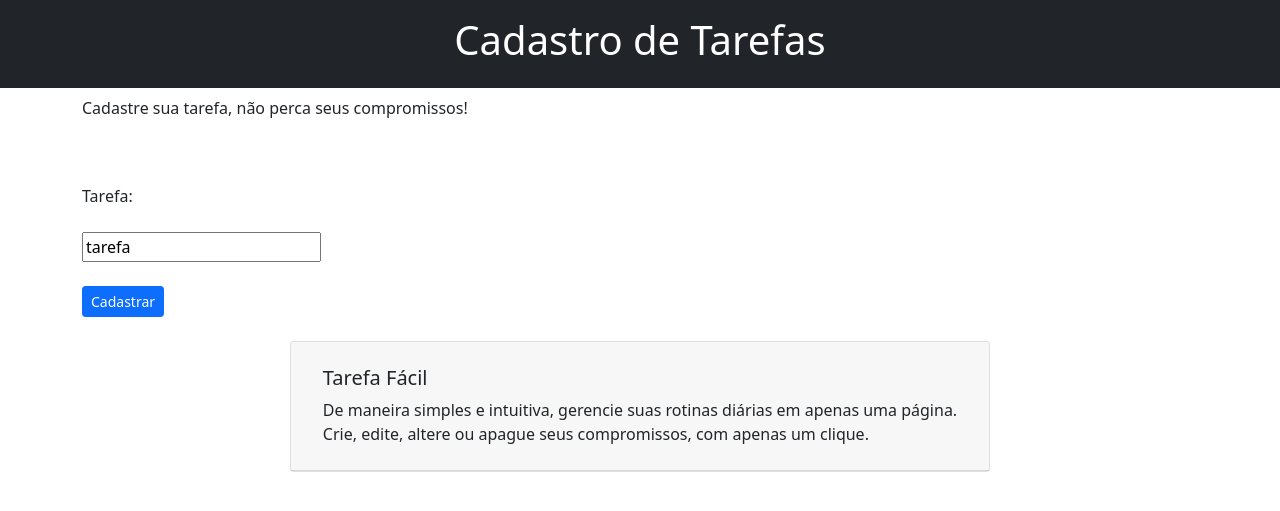
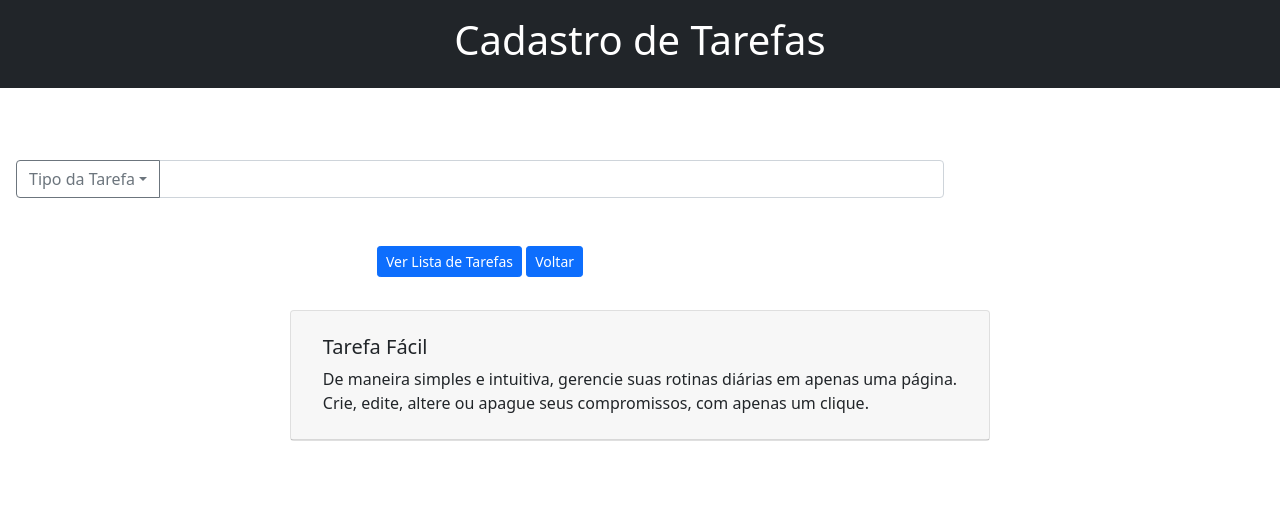
Before and after one commit to GetulioCastro/tarefa_facil, a Django app: page /cadastro/ in a window 1280 px wide. Shown: the top 511 px of the page. Run offline with Django 4.2, Linux system fonts and the light colour scheme.

Commit message:
melhoradas as páginas cadastrar e listar tarefas

```diff
--- a/tarefa_facil/base/templates/base/tarefa_cadastrar.html
+++ b/tarefa_facil/base/templates/base/tarefa_cadastrar.html
@@ -15,22 +15,37 @@
 
 </head>
 <body>
+
     <div class="p-3 mb-2 bg-dark text-white">
         <div class="text-center">
             <h1>Cadastro de Tarefas</h1>
         </div>
     </div>
 
-    <div class="container-md">
-        <p>Cadastre sua tarefa, não perca seus compromissos!</p>
+    <br><br>
+    <div class="nav justify-conten-center">
+        <div class="w-75 p-3">
+            <div class="input-group">
+                <button class="btn btn-outline-secondary dropdown-toggle" type="button" data-bs-toggle="dropdown" aria-expanded="false">Tipo da Tarefa</button>
+                    <ul class="dropdown-menu">
+                    <li><a class="dropdown-item" href="{% url 'tarefa_listar' %}">Urgente</a></li>
+                    <li><a class="dropdown-item" href="{% url 'tarefa_listar' %}">Importante</a></li>
+                    <li><a class="dropdown-item" href="{% url 'tarefa_listar' %}">Fim do Dia</a></li>
+                    <li><hr class="dropdown-divider"></li>
+                    <li><a class="dropdown-item" href="{% url 'tarefa_listar' %}">Delegar</a></li>
+                    </ul>
+                <input type="text" class="form-control" aria-label="Text input with dropdown button">
+            </div>
+            <br><br>
+            <div class="nav justify-content-center">
+                <div class="position-absolute">
+                    <a href="{% url 'tarefa_listar' %}" class="btn btn-primary btn-sm">Ver Lista de Tarefas</a>
+                    <a href="{% url 'home' %}" class="btn btn-primary btn-sm">Voltar</a>
+                </div>
+            </div>
+        </div>
+    </div>
         <br><br>
-        <label>Tarefa:</label>
-        <br><br>
-        <input type="text" name="tarefa" value="tarefa">
-        <br><br>
-        <a href="{% url 'tarefa_listar' %}" class="btn btn-primary btn-sm">Cadastrar</a>
-        <br><br>
-    </div>
 
     <footer>
         <div class="nav justify-content-center">
--- a/tarefa_facil/base/views.py
+++ b/tarefa_facil/base/views.py
@@ -9,10 +9,10 @@ def home(request):
 def tarefa_listar(request):
     context = {
         "tarefas": [
-            {"id": 1, "descricao": "pagar IPVA", "data": "20/12/21"},
-            {"id": 2, "descricao": "pagar Equatorial", "data": "20/12/21"},
-            {"id": 3, "descricao": "pagar Agespisa", "data": "20/12/21"},
-            {"id": 4, "descricao": "lavar o carro", "data": "20/12/21"},
+            {"id": 1, "descricao": "pagar IPVA"},
+            {"id": 2, "descricao": "pagar Equatorial"},
+            {"id": 3, "descricao": "pagar Agespisa"},
+            {"id": 4, "descricao": "lavar o carro"},
         ]
     }
     return render(request, 'base/tarefa_listar.html', context)
```
Also changed, not shown: tarefa_facil/base/templates/base/tarefa_listar.html (+8 -12 lines).
